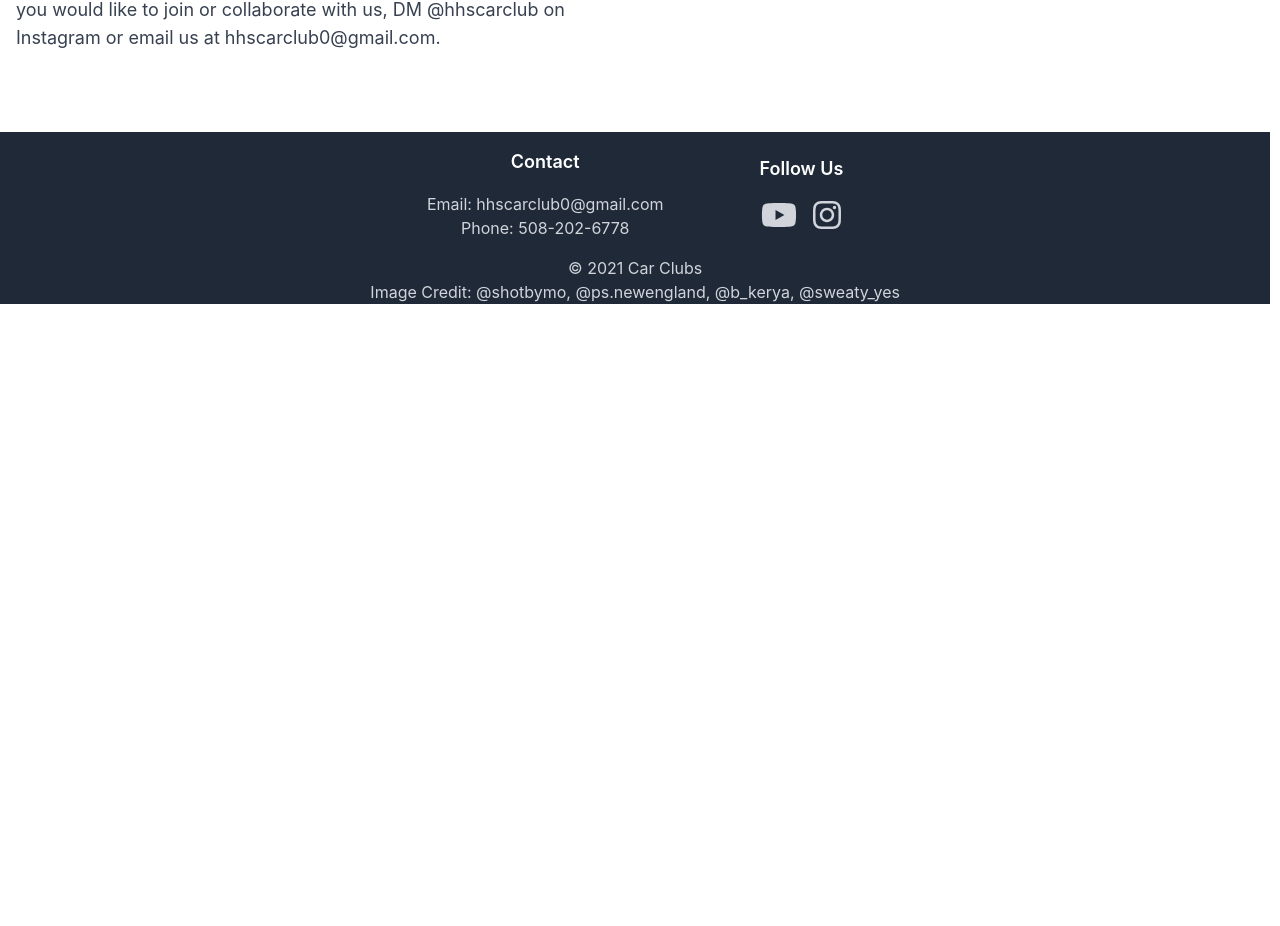
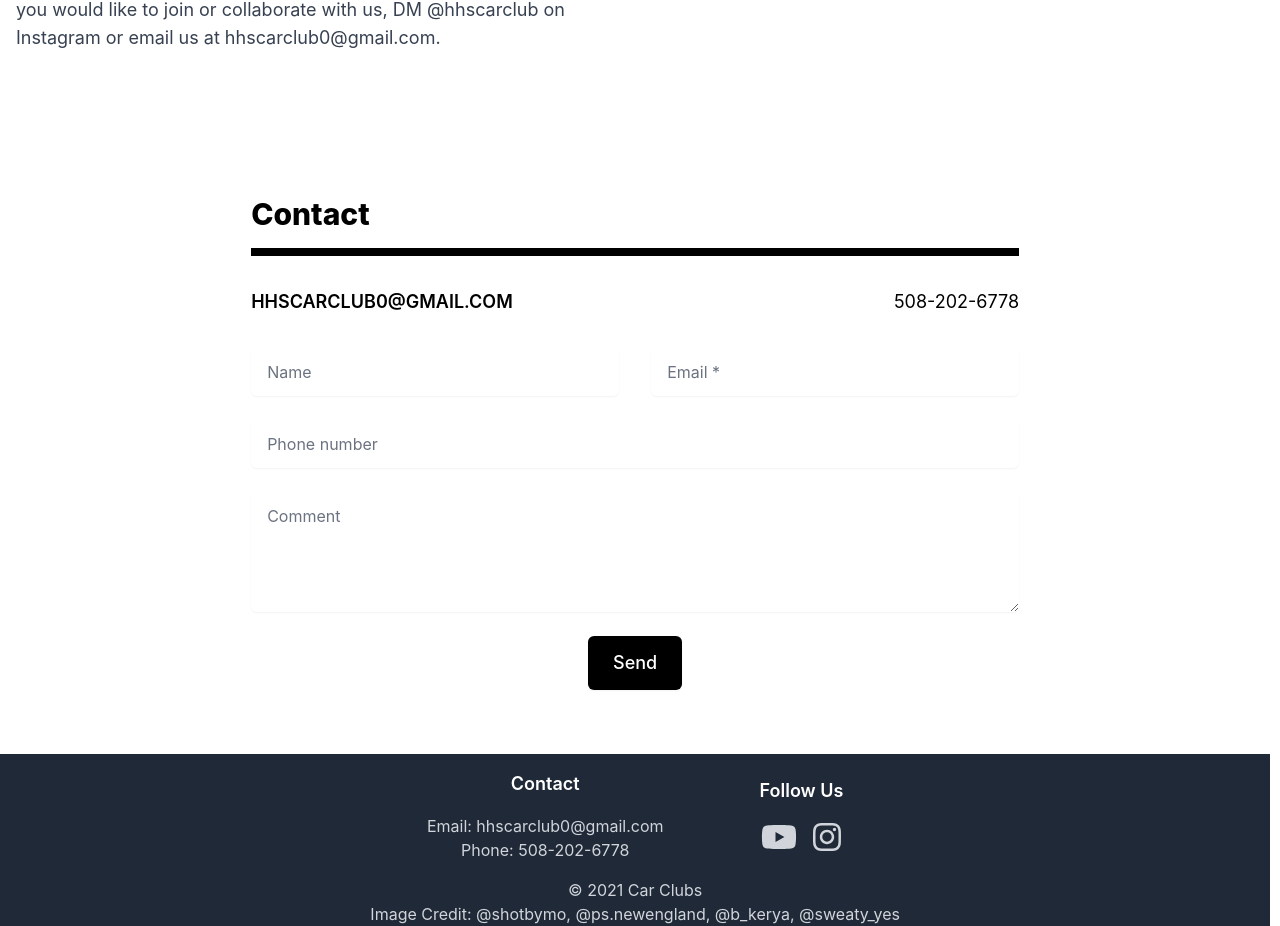
Before and after one commit to Infuii/carclubs, a React (Vite) app: page / in a window 1280 px wide. Shown: the part 3297-4223 px from the top of the page. Before the commit the page ends 3601 px from the top, so only its background shows below. Built offline with nearby package versions, Linux system fonts and the light colour scheme.

Commit message:
Contact form finished, backend still needs work

```diff
--- a/src/App.tsx
+++ b/src/App.tsx
@@ -8,7 +8,7 @@ import Footer from "./components/Footer";
 import Video from "./components/Video";
 import { BrowserRouter as Router, Route, Routes } from "react-router-dom";
 import GalleryPage from "./GalleryPage";
-
+import Contact from "./components/Contact";
 const App = () => {
   return (
     <Router>
@@ -29,6 +29,7 @@ const App = () => {
                   <About />
                 </section>
                 <section id="contact">
+                  <Contact />
                   <Footer />
                 </section>
               </>
--- /dev/null
+++ b/src/components/Contact.tsx
@@ -0,0 +1,83 @@
+const Contact = () => {
+  return (
+    <div className="bg-white py-16 px-4 sm:px-6 lg:px-8">
+      <div className="max-w-3xl mx-auto">
+        <h2 className="text-3xl font-extrabold text-black text-left">
+          Contact
+        </h2>
+        <div className="border-t-8 border-black mt-4 mb-8"></div>
+        <div className="flex justify-between items-center">
+          <p className="text-black text-lg font-semibold">
+            HHSCARCLUB0@GMAIL.COM
+          </p>
+          <p className="text-black text-lg">508-202-6778</p>
+        </div>
+        <form className="mt-8 space-y-6" action="#" method="POST">
+          <div className="grid grid-cols-1 gap-y-6 sm:grid-cols-2 sm:gap-x-8">
+            <div className="sm:col-span-1">
+              <label htmlFor="name" className="sr-only">
+                Name
+              </label>
+              <input
+                type="text"
+                name="name"
+                id="name"
+                autoComplete="name"
+                placeholder="Name"
+                className="block w-full border-gray-300 rounded-md shadow-sm py-3 px-4 bg-white text-black placeholder-gray-500 focus:ring-indigo-500 focus:border-indigo-500"
+              />
+            </div>
+            <div className="sm:col-span-1">
+              <label htmlFor="email" className="sr-only">
+                Email
+              </label>
+              <input
+                type="email"
+                name="email"
+                id="email"
+                autoComplete="email"
+                placeholder="Email *"
+                className="block w-full border-gray-300 rounded-md shadow-sm py-3 px-4 bg-white text-black placeholder-gray-500 focus:ring-indigo-500 focus:border-indigo-500"
+              />
+            </div>
+            <div className="sm:col-span-2">
+              <label htmlFor="phone" className="sr-only">
+                Phone number
+              </label>
+              <input
+                type="text"
+                name="phone"
+                id="phone"
+                autoComplete="tel"
+                placeholder="Phone number"
+                className="block w-full border-gray-300 rounded-md shadow-sm py-3 px-4 bg-white text-black placeholder-gray-500 focus:ring-indigo-500 focus:border-indigo-500"
+              />
+            </div>
+            <div className="sm:col-span-2">
+              <label htmlFor="message" className="sr-only">
+                Comment
+              </label>
+              <textarea
+                id="message"
+                name="message"
+                rows={4}
+                placeholder="Comment"
+                className="block w-full border-gray-300 rounded-md shadow-sm py-3 px-4 bg-white text-black placeholder-gray-500 focus:ring-indigo-500 focus:border-indigo-500"
+              ></textarea>
+            </div>
+          </div>
+          <div className="text-center">
+            <button
+              type="submit"
+              className="inline-flex justify-center py-3 px-6 border border-transparent shadow-sm text-lg font-medium rounded-md text-white bg-black hover:bg-gray-800 focus:outline-none focus:ring-2 focus:ring-offset-2 focus:ring-indigo-500"
+            >
+              Send
+            </button>
+          </div>
+        </form>
+      </div>
+    </div>
+  );
+};
+
+export default Contact;
```
